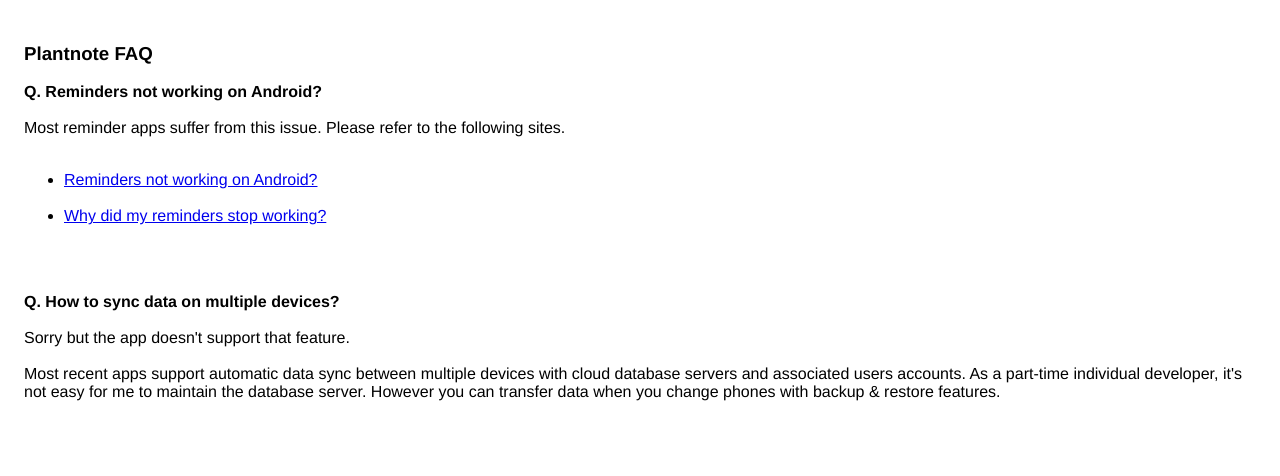
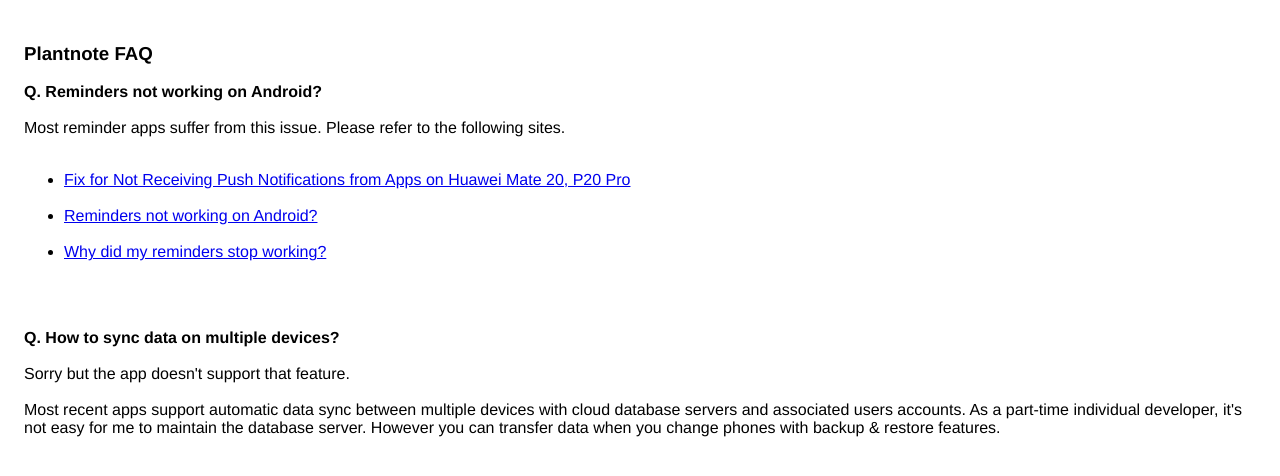
Before and after one commit to plantnote/plantnote.github.io, a Jekyll site: the page faq.html, which Jekyll copies as it is, in a window 1280 px wide. Shown: the top 476 px of the page. Built offline with Jekyll 4.4.1, drawn with Linux system fonts in a browser that asks for light colours.

Commit message:
update faq

```diff
--- a/faq.html
+++ b/faq.html
@@ -12,6 +12,7 @@
         <strong>Q. Reminders not working on Android?</strong><br><br>
         Most reminder apps suffer from this issue. Please refer to the following sites.<br><br>
         <ul>
+          <li><a href="https://www.androidbeat.com/2019/02/fix-no-push-notifications-apps-huawei-mate-p20/">Fix for Not Receiving Push Notifications from Apps on Huawei Mate 20, P20 Pro</a></li><br>
           <li><a href="https://claritasmindsciences.zendesk.com/hc/en-us/articles/360015741834-Reminders-not-working-on-Android-">Reminders not working on Android?</a></li><br>
           <li><a href="https://www.medisafeapp.com/help/why-did-my-reminders-stop-working-android/">Why did my reminders stop working?</a></li><br>
         </ul>
```
